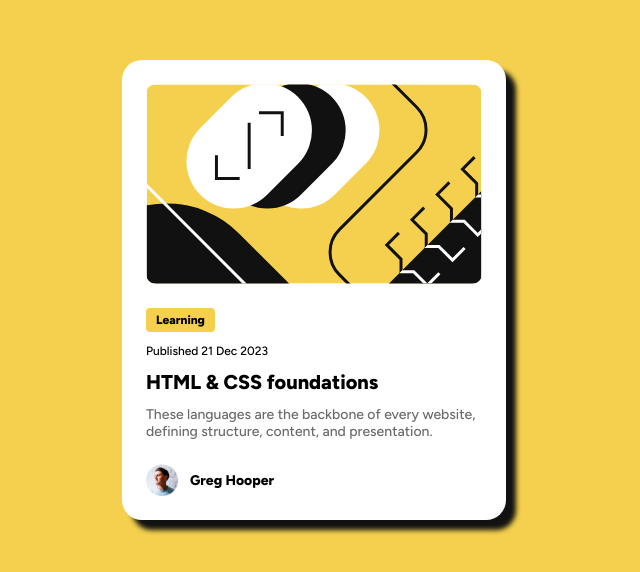
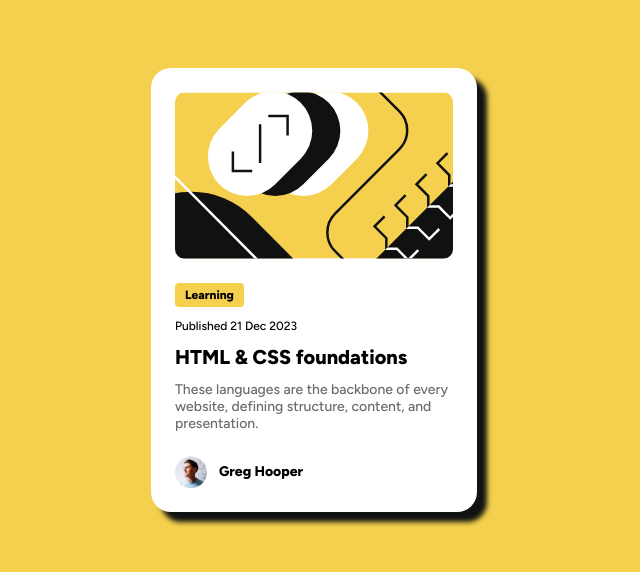
Before and after one commit to AMALK319/Blog-Preview-Card, a plain HTML site: page index.html in a window 1280 px wide. Shown: the part 110-682 px from the top of the page, without its empty margins (326-966 px from the left). Drawn offline with Linux system fonts and the light colour scheme; files whose address does not match are found by name.

Commit message:
Improve sizes

```diff
--- a/styles.css
+++ b/styles.css
@@ -16,7 +16,7 @@ body{
 
 .card{
     padding: 24px;
-    width: 384px;
+    width: 326px;
     height: max-content;
     border-radius: 20px;
     background-color: hsl(0, 0%, 100%);
@@ -40,8 +40,7 @@ body{
 }
 
 .image{
-    width: 336px;
-    height: 200px;
+    width: 278px;
     border-radius: 10px;
 }
 
```
